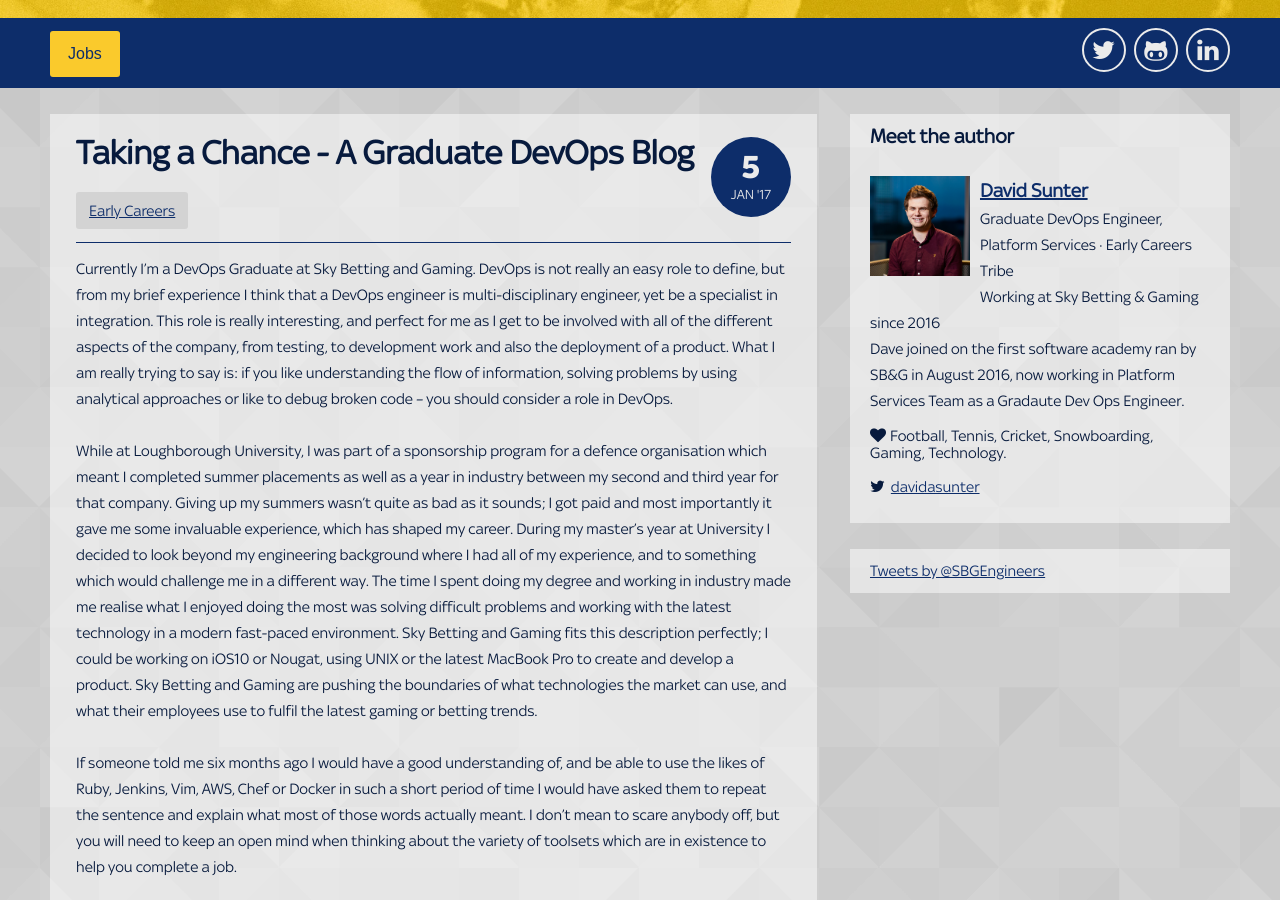
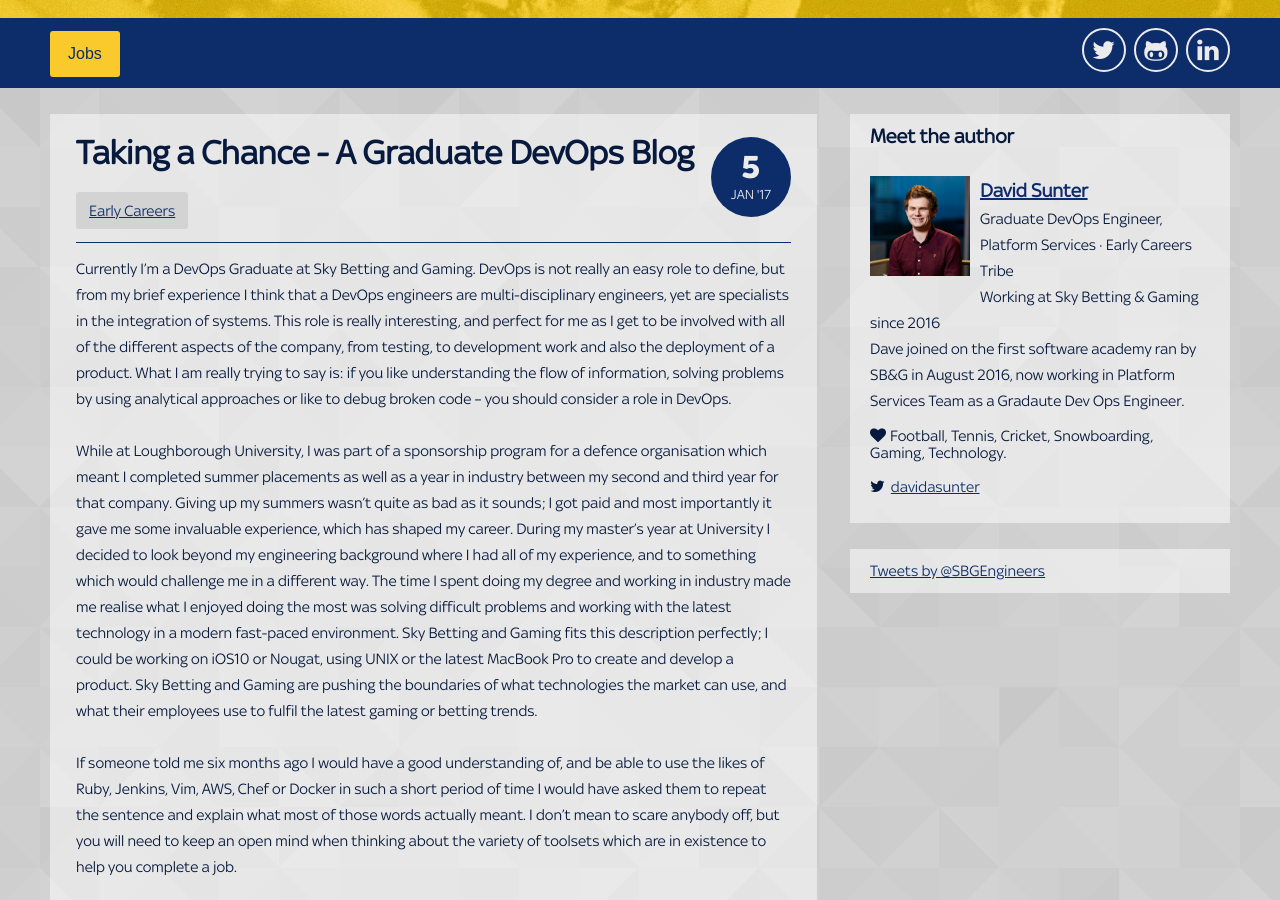
Before and after one commit to skybet/skybet.github.io, a Jekyll site: the page built from _posts/2017-01-05-graduate-devops-blog.md, in a window 1280 px wide and 900 px high, scrolled down 332 px. Built offline with Jekyll 4.4.1, drawn with Linux system fonts in a browser that asks for light colours; nearby versions of some CDN libraries; some web fonts are replaced; comment, search, counter and statistics services are not loaded.

Commit message:
Change of wording and space deletion

```diff
--- a/_posts/2017-01-05-graduate-devops-blog.md
+++ b/_posts/2017-01-05-graduate-devops-blog.md
@@ -8,7 +8,7 @@
 author:     david_sunter
 ---
 
-Currently I’m a DevOps Graduate at Sky Betting and Gaming.  DevOps is not really an easy role to define, but from my brief experience I think that a DevOps engineer is multi-disciplinary engineer, yet be a specialist in integration. This role is really interesting, and perfect for me as I get to be involved with all of the different aspects of the company, from testing, to development work and also the deployment of a product. What I am really trying to say is: if you like understanding the flow of information, solving problems by using analytical approaches or like to debug broken code – you should consider a role in DevOps.
+Currently I’m a DevOps Graduate at Sky Betting and Gaming. DevOps is not really an easy role to define, but from my brief experience I think that a DevOps engineers are multi-disciplinary engineers, yet are specialists in the integration of systems. This role is really interesting, and perfect for me as I get to be involved with all of the different aspects of the company, from testing, to development work and also the deployment of a product. What I am really trying to say is: if you like understanding the flow of information, solving problems by using analytical approaches or like to debug broken code – you should consider a role in DevOps.
 
 While at Loughborough University, I was part of a sponsorship program for a defence organisation which meant I completed summer placements as well as a year in industry between my second and third year for that company. Giving up my summers wasn’t quite as bad as it sounds; I got paid and most importantly it gave me some invaluable experience, which has shaped my career. During my master's year at University I decided to look beyond my engineering background where I had all of my experience, and to something which would challenge me in a different way. The time I spent doing my degree and working in industry made me realise what I enjoyed doing the most was solving difficult problems and working with the latest technology in a modern fast-paced environment. Sky Betting and Gaming fits this description perfectly; I could be working on iOS10 or Nougat, using UNIX or the latest MacBook Pro to create and develop a product. Sky Betting and Gaming are pushing the boundaries of what technologies the market can use, and what their employees use to fulfil the latest gaming or betting trends.
 
@@ -16,7 +16,6 @@
 
 With a willingness to take a risk and a little step into the unknown with new toolsets or technologies you could be making yourself more efficient and also enhancing the product. This open-minded approach will consequently ensure that you are constantly pushing yourself to understand different languages or previously unheard of technology, thus continuously growing yourself and the company. Keeping my mind open and taking a risk perfectly sums my transition from engineering to technology - it is the ideal platform on which to build new skills and a career. I took a risk, but it paid off.
 
-
 If you or anyone you know enjoys a challenge then take a look at the new [Graduate Software Academy and the Early Careers Tribe](https://skybetcareers.com/our-tribes/early-careers-tribe).
 
 ![Sky Betting & Gaming Eareer Careers](/images/early_careers.jpg "Sky Betting & Gaming Early Careers")
```
